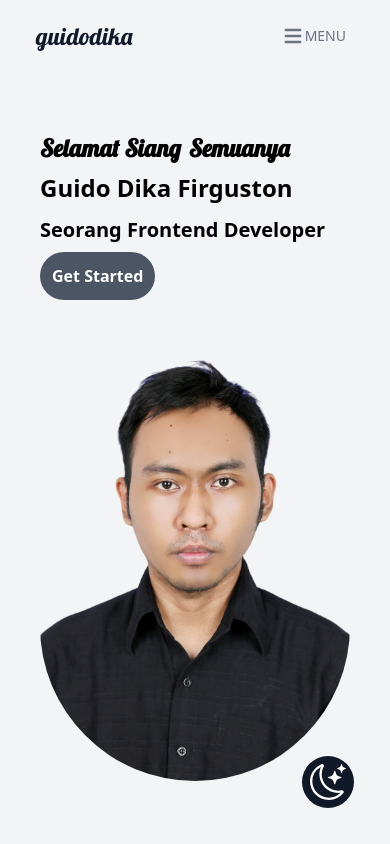
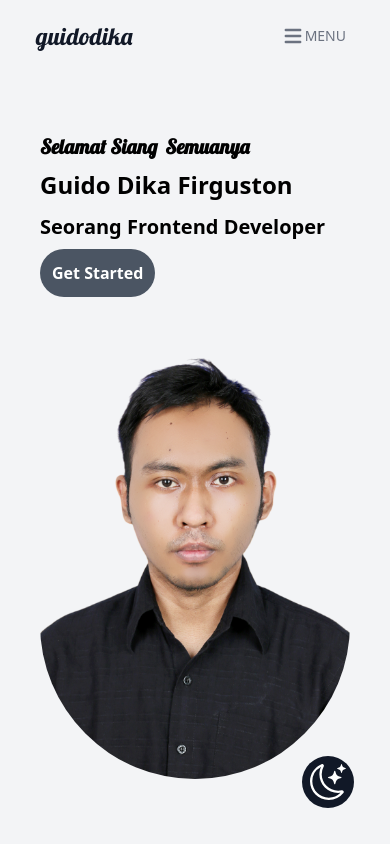
Before and after one commit to guidodika/portfolio-nextjs-guidodika, a Next.js app: page / in a window 390 px wide. Shown: the top 844 px of the page. Built offline with nearby package versions, Linux system fonts and the light colour scheme.

Commit message:
fix size text

```diff
--- a/pages/home.js
+++ b/pages/home.js
@@ -20,7 +20,7 @@ function Home() {
         <div className="min-h-screen md:h-fit grid p-10 md:flex md:justify-around pt-5 ">
           <ToogleTheme />
           <div className="font-nunito font-bold my-auto">
-            <div className="relative text-2xl md:text-3xl py-1 font-lobster flex">
+            <div className="relative text-xl md:text-3xl py-1 font-lobster flex">
               <AnimatedText texts={dynamicTexts} />
               <h2 className="pl-2">Semuanya</h2>
             </div>
```
